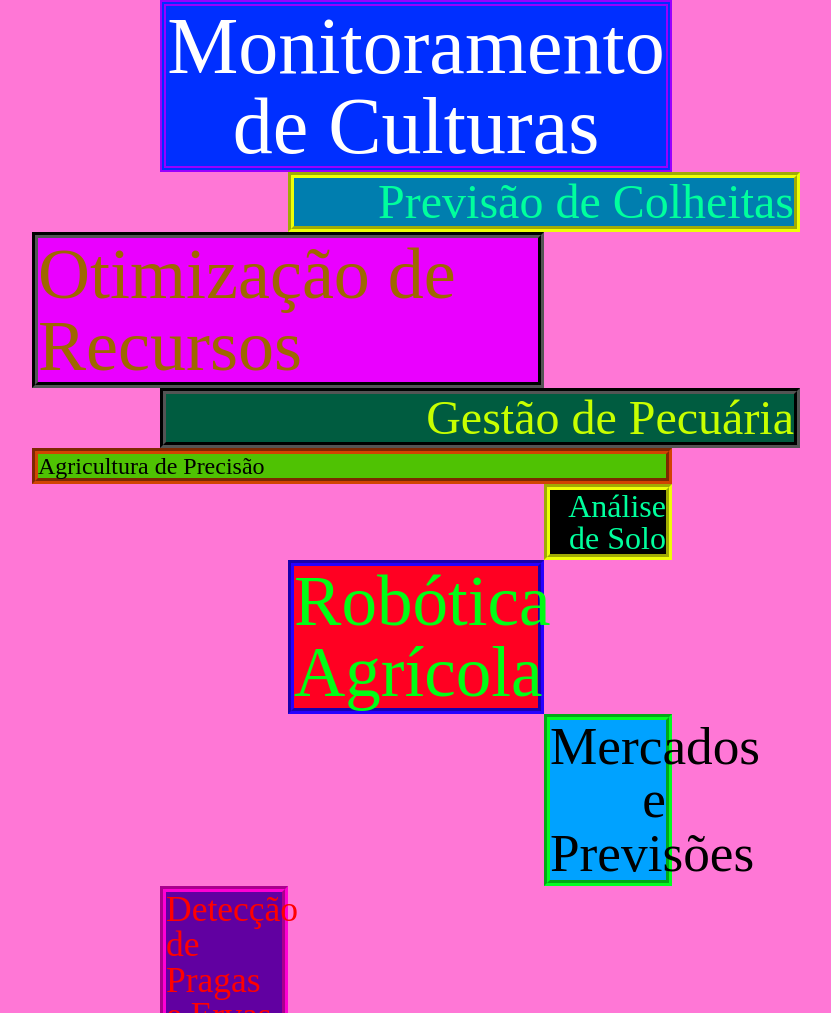
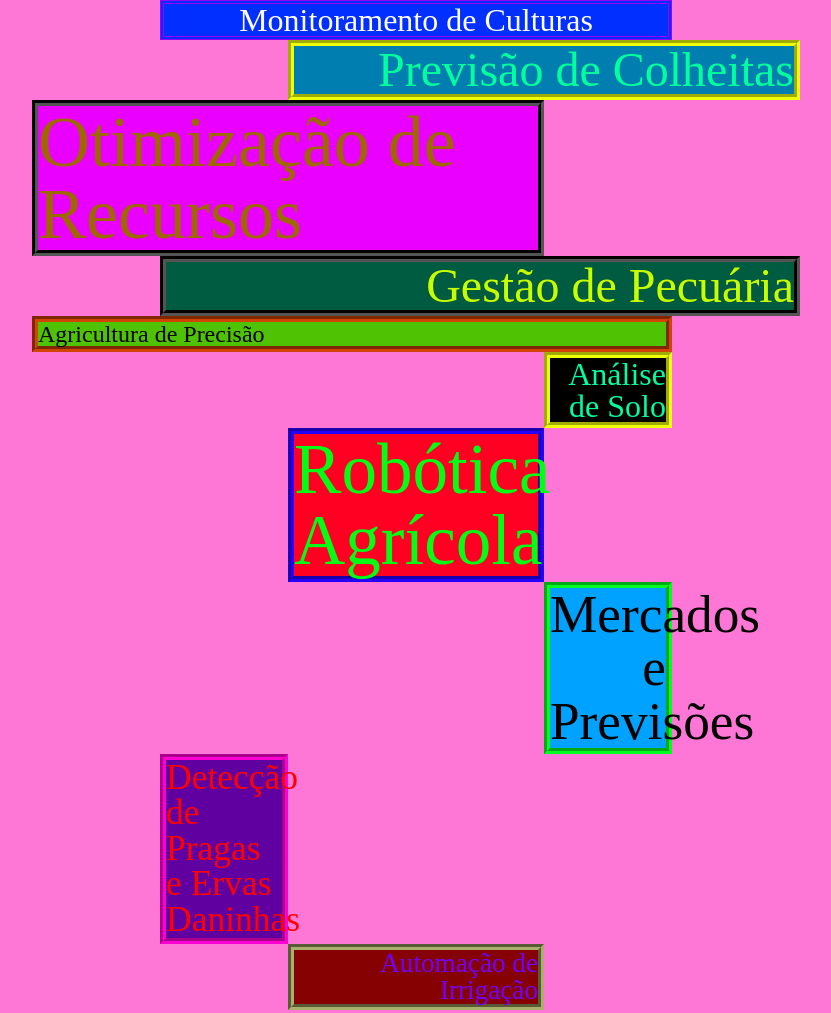
Before and after one commit to Monique02217/Trabalho-Nuvem-de-ideias, a plain HTML site: page index.html in a window 1280 px wide. Shown: the top 1013 px of the page, without its empty margins (224-1055 px from the left). Drawn offline with Linux system fonts and the light colour scheme.

Commit message:
f200000000000000000

```diff
--- a/style.css
+++ b/style.css
@@ -1,10 +1,10 @@
 body {background-color:rgb(255, 119, 214);}
 
 .p1{text-align: center;
-font-size: 500%;
+font-size: 200%;
 color:rgb(255, 255, 255);
 border-color: rgb(153, 0, 255);
-border-width: 6px;
+border-width: 4px;
 border-style: double;
 margin-left: 30%;
 margin-right: 30%;
```
